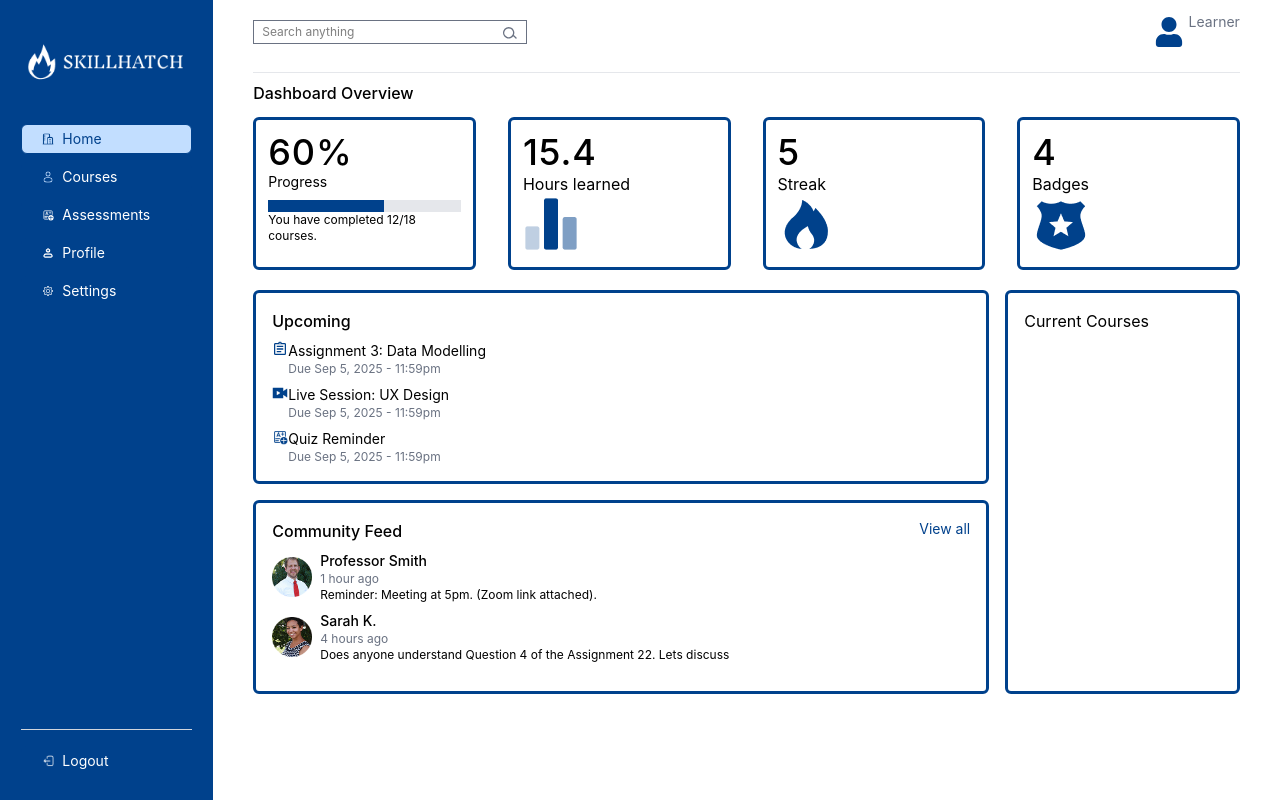
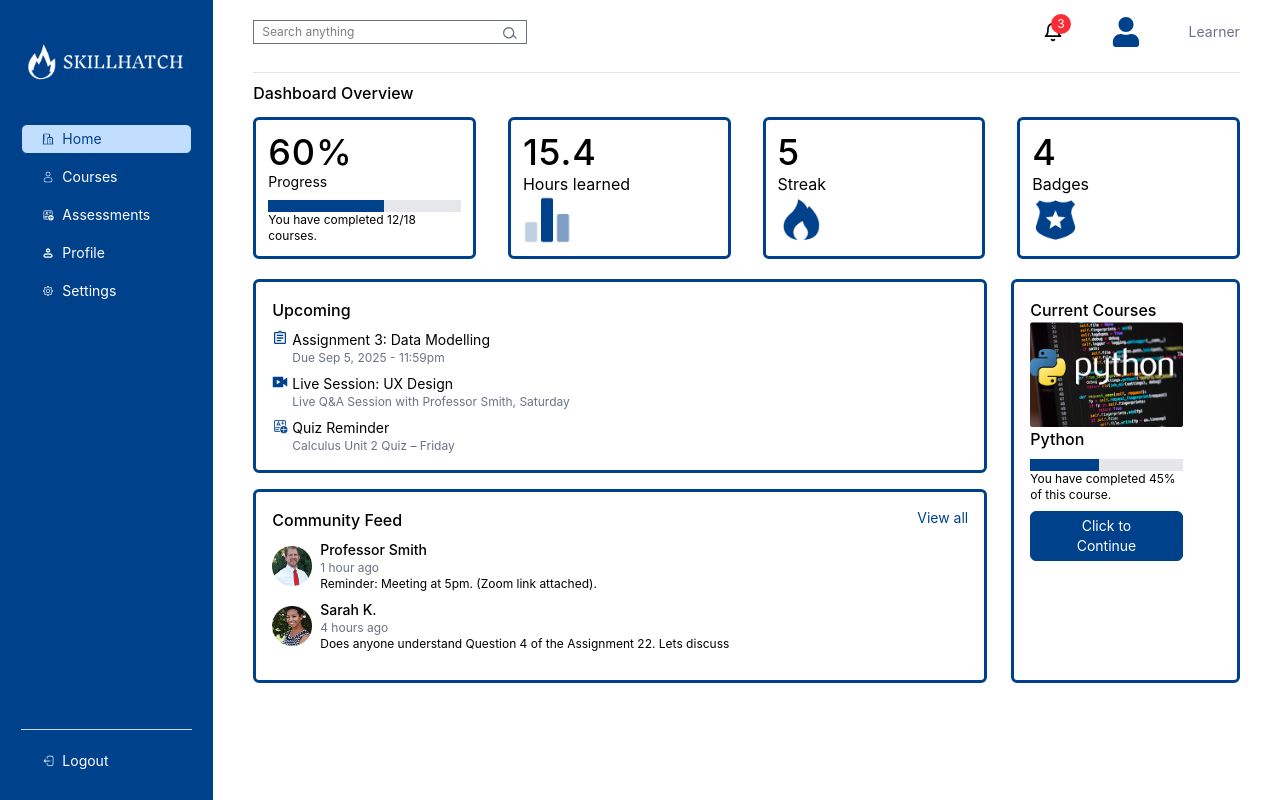
Before and after one commit to bbhawau/skill-hatch, a React (Create React App) app: page /dashboard in a window 1280 px wide. Built offline with nearby package versions, Linux system fonts and the light colour scheme.

Commit message:
modified:   src/pages/home.js

```diff
--- a/src/pages/home.js
+++ b/src/pages/home.js
@@ -1,6 +1,8 @@
 import { useContext } from "react";
 import { AuthContext } from "../App";
 import { FaUser } from "react-icons/fa";
+import { FiBell } from "react-icons/fi";
+import Button from "../components/Button";
 const Home = () => {
     const { userEmail } = useContext(AuthContext);
     return (
@@ -31,7 +33,14 @@ const Home = () => {
                     </div>
                 </div>
                 {/* user info */}
-        <div className="flex">
+                <div className="flex w-1/5 items-center justify-between">
+                    <button className="relative">
+                        <FiBell className="text-xl" />
+                        {/* notification badge */}
+                        <span className="absolute -top-2 -right-2 bg-red-500 text-white text-xs px-1.5 py-0.5 rounded-full">
+                            3
+                        </span>
+                    </button>
                     <div className="w-10 h-10 flex items-center justify-center rounded-full bg-white ">
                         <FaUser className="text-[#00418c] text-3xl" />
                     </div>
@@ -55,29 +64,32 @@ const Home = () => {
                     </div>
                     <p className="text-xs">You have completed 12/18 courses.</p>
                 </div>
+
                 <div className="border-3 border-[#00418c] rounded-md p-3">
                     <p className="text-4xl font-medium tracking-wide">15.4</p>
                     <p>Hours learned</p>
-          <img src="bargraph.png" />
+                    <img src="bargraph.png" className="h-12" />
                 </div>
+
                 <div className="border-3 border-[#00418c] rounded-md  p-3">
                     <p className="text-4xl font-medium tracking-wide">5</p>
                     <p>Streak</p>
-          <img src="fire.png" />
+                    <img src="fire.png" className="h-12" />
                 </div>
+
                 <div className="border-3 border-[#00418c] rounded-md  p-3">
                     <p className="text-4xl font-medium tracking-wide">4</p>
                     <p>Badges</p>
-          <img src="badge.png" />
+                    <img src="badge.png" className="h-12" />
                 </div>
             </div>
-      <div className="grid grid-cols-4 gap-4 mt-5">
+            <div className="grid grid-cols-4 gap-6 mt-5">
                 {/* Left column with 2 rows */}
                 <div className="col-span-3 grid grid-rows-2 gap-4 ">
                     <div className="border-3 border-[#00418c] rounded-md p-4">
                         <p className="font-medium">Upcoming</p>
                         <div className="flex pt-2">
-              <img src="assignment-icon.png" className="w-4 h-4 " />
+                            <img src="assignment-icon.png" className="w-4 h-4 mr-1" />
                             <div>
                                 <p className="text-sm font-normal">
                                     Assignment 3: Data Modelling
@@ -88,20 +100,20 @@ const Home = () => {
                             </div>
                         </div>
                         <div className="flex pt-2">
-              <img src="live-icon.png" className="w-4 h-4 " />
+                            <img src="live-icon.png" className="w-4 h-4 mr-1" />
                             <div>
                                 <p className="text-sm font-normal">Live Session: UX Design</p>
                                 <p className="text-xs text-gray-500">
-                  Due Sep 5, 2025 - 11:59pm
+                                    Live Q&A Session with Professor Smith, Saturday
                                 </p>
                             </div>
                         </div>
                         <div className="flex pt-2">
-              <img src="quiz-icon.png" className="w-4 h-4 " />
+                            <img src="quiz-icon.png" className="w-4 h-4 mr-1" />
                             <div>
                                 <p className="text-sm font-normal">Quiz Reminder</p>
                                 <p className="text-xs text-gray-500">
-                  Due Sep 5, 2025 - 11:59pm
+                                    Calculus Unit 2 Quiz – Friday
                                 </p>
                             </div>
                         </div>
@@ -144,7 +156,18 @@ const Home = () => {
 
                 {/* Right column with one row (takes full height) */}
                 <div className="col-span-1 border-3 border-[#00418c] rounded-md p-4">
-          <p>Current Courses</p>
+                    <p className="font-medium">Current Courses</p>
+                    <div className="w-4/5">
+                        <img src="python.png" />
+                        <p className="font-medium">Python</p>
+                        {/* Progress bar wrapper */}
+                        <div className="w-full bg-gray-200 h-3 mt-2">
+                            {/* Filled part */}
+                            <div className="bg-[#00418c] h-3 " style={{ width: "45%" }}></div>
+                        </div>
+                        <p className="text-xs">You have completed 45% of this course.</p>
+                        <Button variant="blue" text="Click to Continue" className="mt-2" />
+                    </div>
                 </div>
             </div>
         </div>
```
Lines whose indentation alone changed are shown as unchanged.
